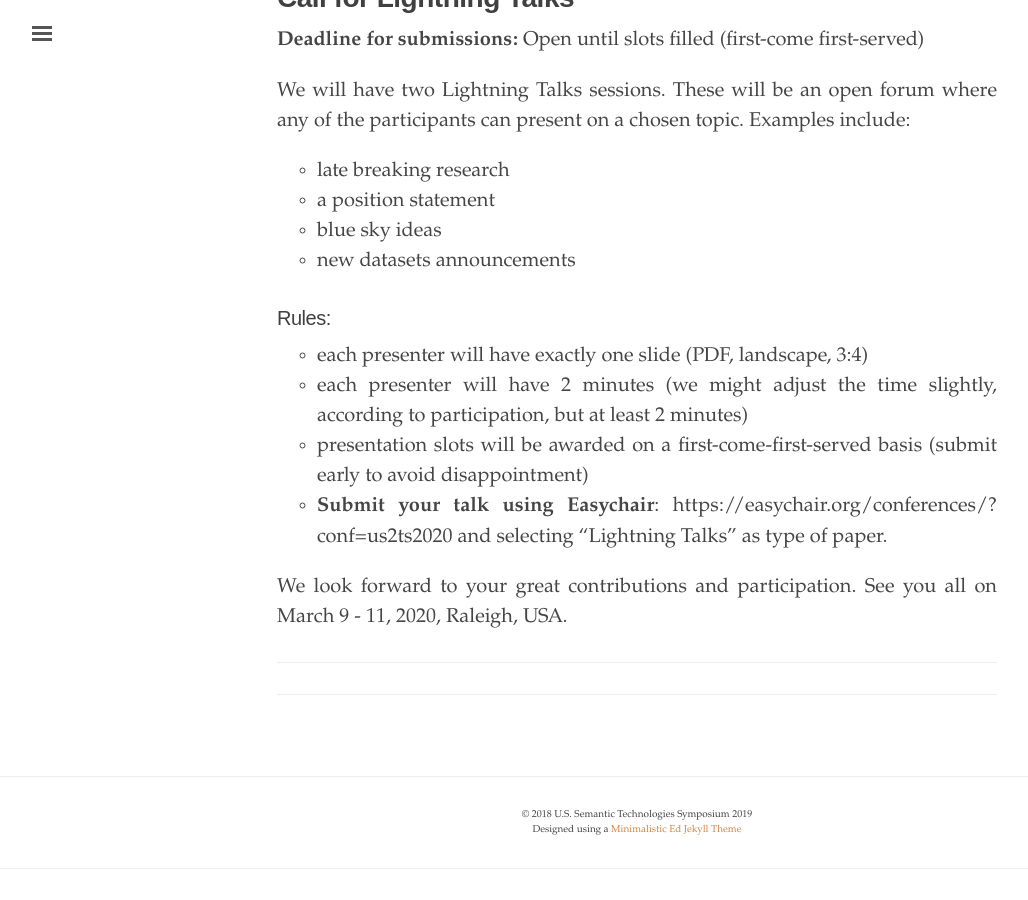
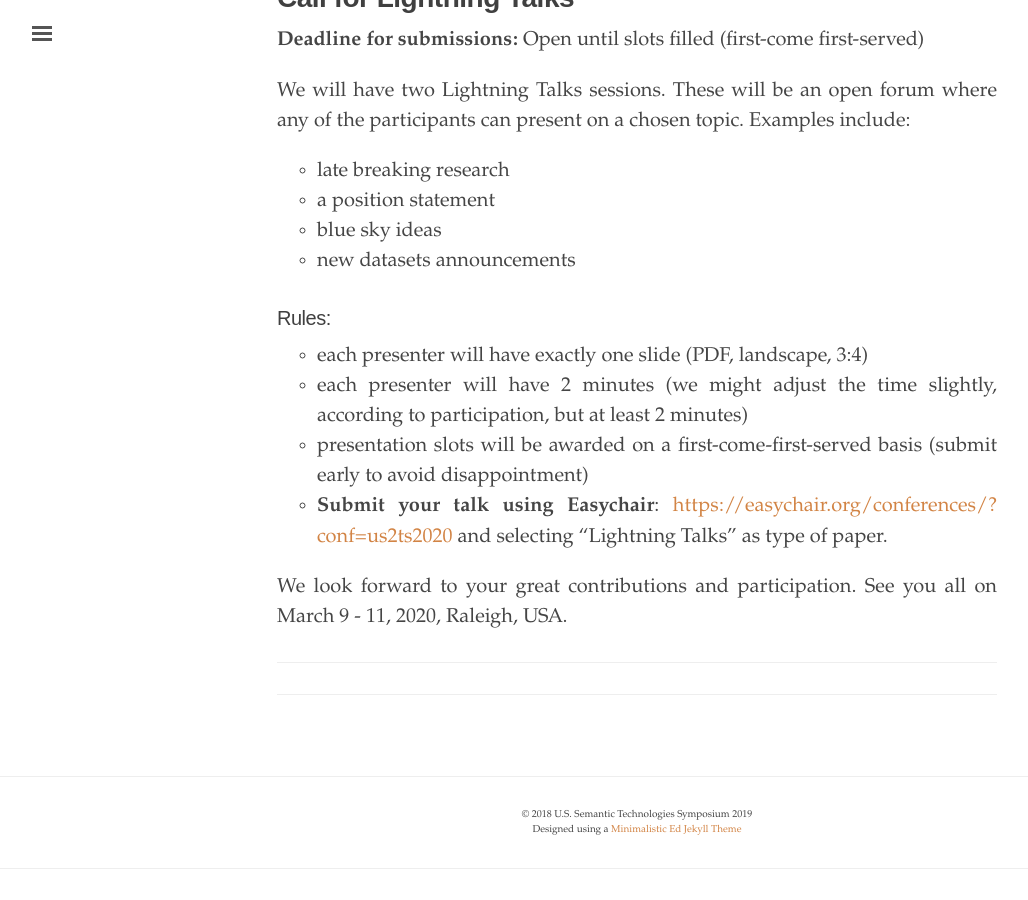
Before and after one commit to us2ts/us2ts.github.io, a Jekyll site: the page built from pages/contributions.md, in a window 1280 px wide and 900 px high, scrolled down 2653 px. Shown: the whole window, without its empty margins (3-1031 px from the left). Built offline with Jekyll 4.4.1, drawn with Linux system fonts in a browser that asks for light colours; comment, search, counter and statistics services are not loaded.

```diff
--- a/pages/contributions.md
+++ b/pages/contributions.md
@@ -68,7 +68,7 @@ We will have two Lightning Talks sessions. These will be an open forum where any
 - each presenter will have exactly one slide (PDF, landscape, 3:4)
 - each presenter will have 2 minutes (we might adjust the time slightly, according to participation, but at least 2 minutes)
 - presentation slots will be awarded on a first-come-first-served basis (submit early to avoid disappointment)
-- **Submit your talk using Easychair**: https://easychair.org/conferences/?conf=us2ts2020 and selecting "Lightning Talks" as type of paper.
+- **Submit your talk using Easychair**: [https://easychair.org/conferences/?conf=us2ts2020] and selecting "Lightning Talks" as type of paper.
 
 We look forward to your great contributions and participation. See you all on March 9 - 11, 2020, Raleigh, USA.
 
```
